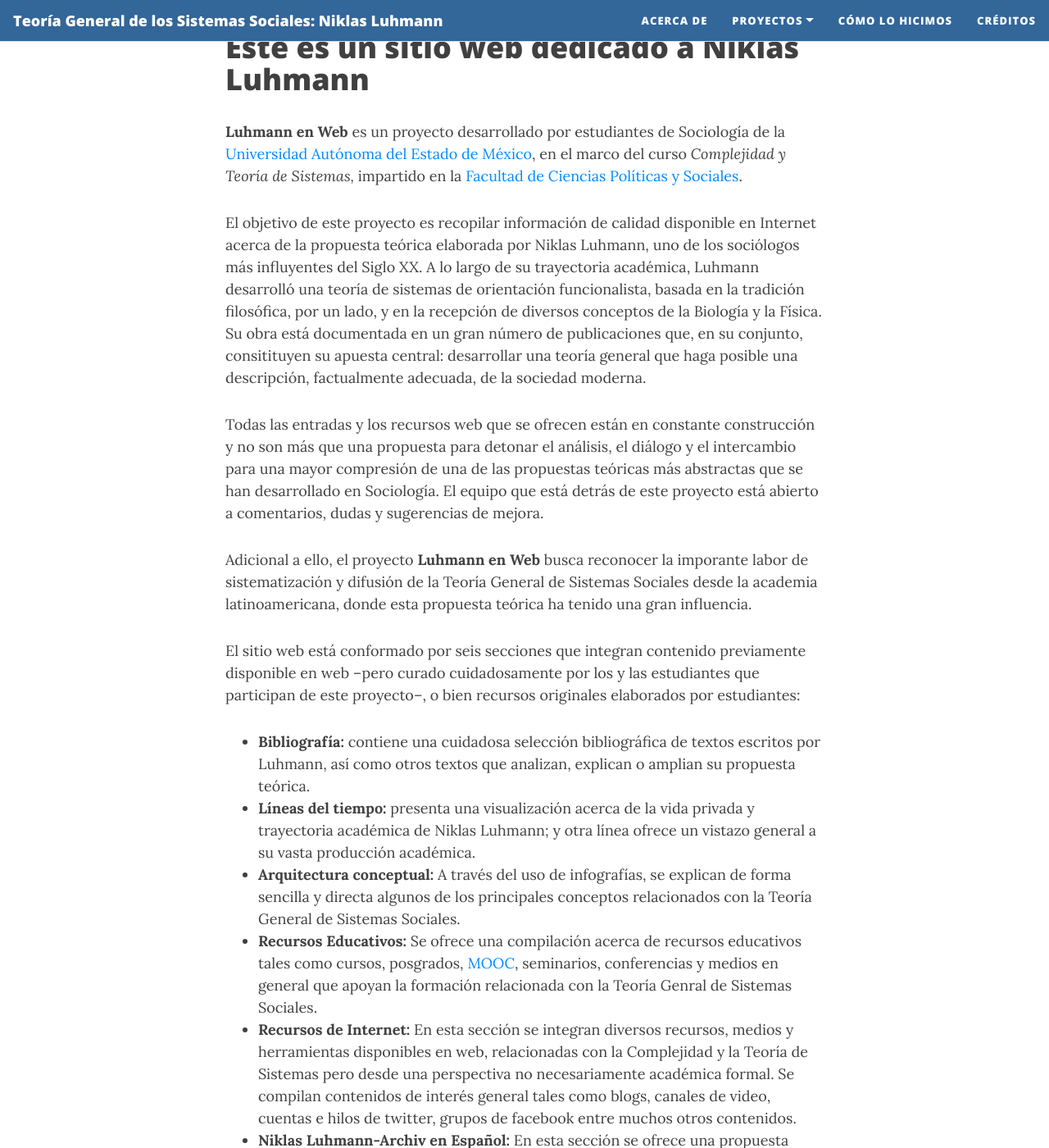
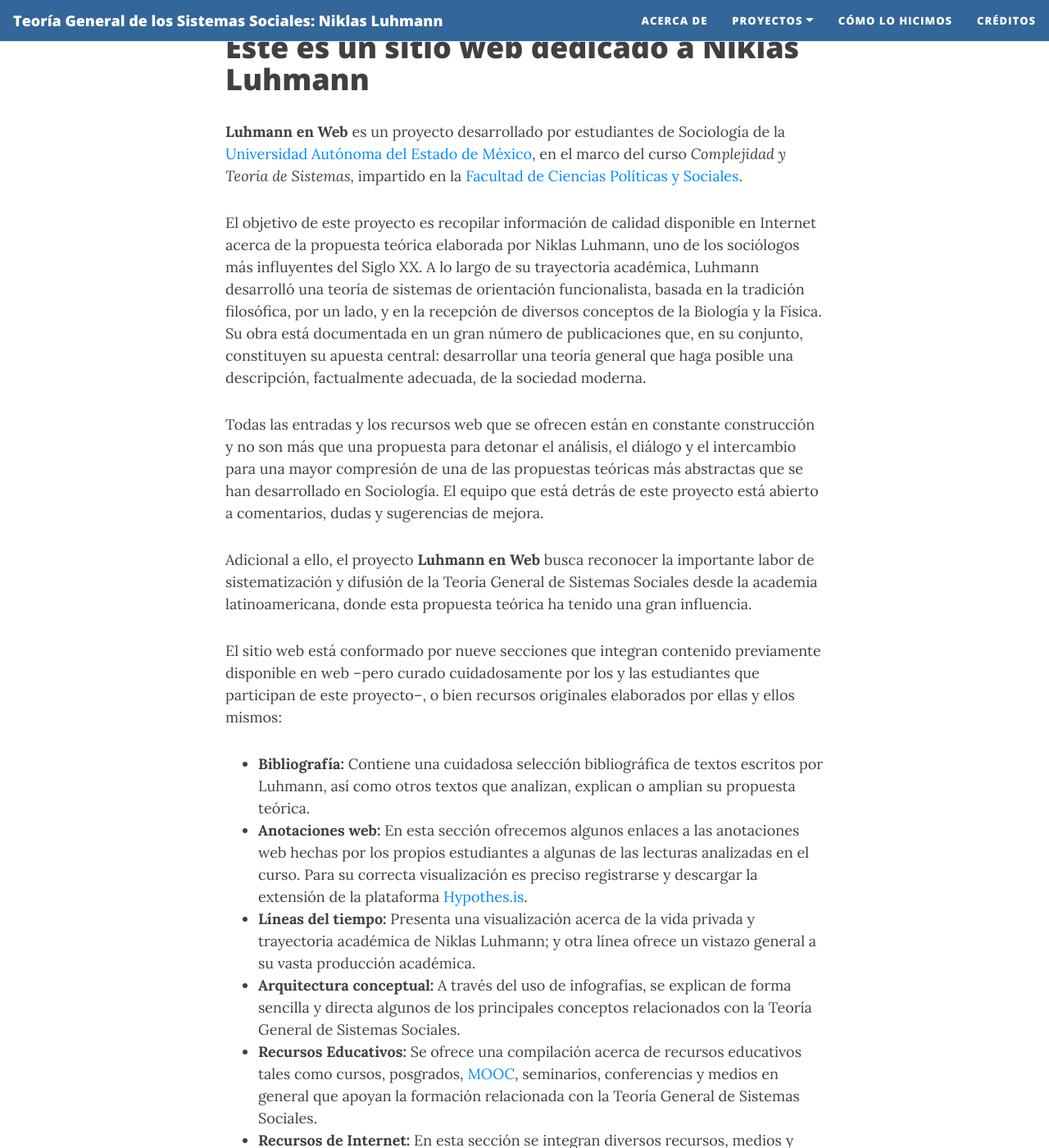
Before and after one commit to rosariorogel/luhmann, a Jekyll site: the page built from _pages/about.md, in a window 1280 px wide and 1400 px high, scrolled down 286 px. Shown: the whole window at 82% size. Built offline with Jekyll 4.4.1, drawn with Linux system fonts in a browser that asks for light colours; nearby versions of some CDN libraries; some of the changed text lies outside the part shown.

Commit message:
Secciones

```diff
--- a/_pages/about.md
+++ b/_pages/about.md
@@ -9,20 +9,24 @@
 
 **Luhmann en Web** es un proyecto desarrollado por estudiantes de Sociología de la [Universidad Autónoma del Estado de México](https://www.uaemex.mx/), en el marco del curso _Complejidad y Teoría de Sistemas,_ impartido en la [Facultad de Ciencias Políticas y Sociales](https://fcpysuaemexoficial.wixsite.com/misitio).
 
-El objetivo de este proyecto es recopilar información de calidad disponible en Internet acerca de la propuesta teórica elaborada por Niklas Luhmann, uno de los sociólogos más influyentes del Siglo XX. A lo largo de su trayectoria académica, Luhmann desarrolló una teoría de sistemas de orientación funcionalista, basada en la tradición filosófica, por un lado, y en la recepción de diversos conceptos de la Biología y la Física. Su obra está documentada en un gran número de publicaciones que, en su conjunto, consitituyen su apuesta central: desarrollar una teoría general que haga posible una descripción, factualmente adecuada, de la sociedad moderna.
+El objetivo de este proyecto es recopilar información de calidad disponible en Internet acerca de la propuesta teórica elaborada por Niklas Luhmann, uno de los sociólogos más influyentes del Siglo XX. A lo largo de su trayectoria académica, Luhmann desarrolló una teoría de sistemas de orientación funcionalista, basada en la tradición filosófica, por un lado, y en la recepción de diversos conceptos de la Biología y la Física. Su obra está documentada en un gran número de publicaciones que, en su conjunto, constituyen su apuesta central: desarrollar una teoría general que haga posible una descripción, factualmente adecuada, de la sociedad moderna.
 
 Todas las entradas y los recursos web que se ofrecen están en constante construcción y no son más que una propuesta para detonar el análisis, el diálogo y el intercambio para una mayor compresión de una de las propuestas teóricas más abstractas que se han desarrollado en Sociología. El equipo que está detrás de este proyecto está abierto a comentarios, dudas y sugerencias de mejora.
 
-Adicional a ello, el proyecto **Luhmann en Web** busca reconocer la imporante labor de sistematización y difusión de la Teoría General de Sistemas Sociales desde la academia latinoamericana, donde esta propuesta teórica ha tenido una gran influencia.
+Adicional a ello, el proyecto **Luhmann en Web** busca reconocer la importante labor de sistematización y difusión de la Teoría General de Sistemas Sociales desde la academia latinoamericana, donde esta propuesta teórica ha tenido una gran influencia.
 
-El sitio web está conformado por seis secciones que integran contenido previamente disponible en web –pero curado cuidadosamente por los y las estudiantes que participan de este proyecto–, o bien recursos originales elaborados por estudiantes:
+El sitio web está conformado por nueve secciones que integran contenido previamente disponible en web –pero curado cuidadosamente por los y las estudiantes que participan de este proyecto–, o bien recursos originales elaborados por ellas y ellos mismos:
 
-* **Bibliografía:** contiene una cuidadosa selección bibliográfica de textos escritos por Luhmann, así como otros textos que analizan, explican o amplian su propuesta teórica.
-* **Líneas del tiempo:** presenta una visualización acerca de la vida privada y trayectoria académica de Niklas Luhmann; y otra línea ofrece un vistazo general a su vasta producción académica.
+* **Bibliografía:** Contiene una cuidadosa selección bibliográfica de textos escritos por Luhmann, así como otros textos que analizan, explican o amplian su propuesta teórica.
+* **Anotaciones web:** En esta sección ofrecemos algunos enlaces a las anotaciones web hechas por los propios estudiantes a algunas de las lecturas analizadas en el curso. Para su correcta visualización es preciso registrarse y descargar la extensión de la plataforma [Hypothes.is](https://web.hypothes.is/).
+* **Líneas del tiempo:** Presenta una visualización acerca de la vida privada y trayectoria académica de Niklas Luhmann; y otra línea ofrece un vistazo general a su vasta producción académica.
 * **Arquitectura conceptual:** A través del uso de infografías, se explican de forma sencilla y directa algunos de los principales conceptos relacionados con la Teoría General de Sistemas Sociales.
-* **Recursos Educativos:** Se ofrece una compilación acerca de recursos educativos tales como cursos, posgrados, [MOOC](https://es.wikipedia.org/wiki/Massive_Open_Online_Course), seminarios, conferencias y medios en general que apoyan la formación relacionada con la Teoría Genral de Sistemas Sociales.
+* **Recursos Educativos:** Se ofrece una compilación acerca de recursos educativos tales como cursos, posgrados, [MOOC](https://es.wikipedia.org/wiki/Massive_Open_Online_Course), seminarios, conferencias y medios en general que apoyan la formación relacionada con la Teoría General de Sistemas Sociales.
 * **Recursos de Internet:** En esta sección se integran diversos recursos, medios y herramientas disponibles en web, relacionadas con la Complejidad y la Teoría de Sistemas pero desde una perspectiva no necesariamente académica formal. Se compilan contenidos de interés general tales como blogs, canales de video, cuentas e hilos de twitter, grupos de facebook entre muchos otros contenidos.
 * **Niklas Luhmann-Archiv en Español:** En esta sección se ofrece una propuesta inicial de traducción al Español de las temáticas en que se organiza el proyecto web [Niklas Luhmann-Archiv](https://niklas-luhmann-archiv.de/), desarrollado en colaboración por [Nordrhein-Westfälische Akademie der Wissenschaften und der Künste](https://www.awk.nrw/), [Universität Bielefeld](https://www.uni-bielefeld.de/fakultaeten/soziologie/index.xml), [Bergische Universität Wuppertal](https://www.geschichte.uni-wuppertal.de/de/lehrgebiete/digital-humanities/) y el [Cologne Center for eHumanities](https://cceh.uni-koeln.de/).
+* **Videos:** Se presentan algunos videos elaborados por los participantes de este proyecto, en torno a temas relacionados con la Complejidad y la Teoría de Sistemas.
+* **Ejercicios:** Se integran un sencillo test interactivo con preguntas básicas sobre Teoría General de Sistemas que es desplegado desde la plataforma [Kahoot!](https://kahoot.it/).
+
 
 ## Este es un Recurso Educativo Abierto
 
```
